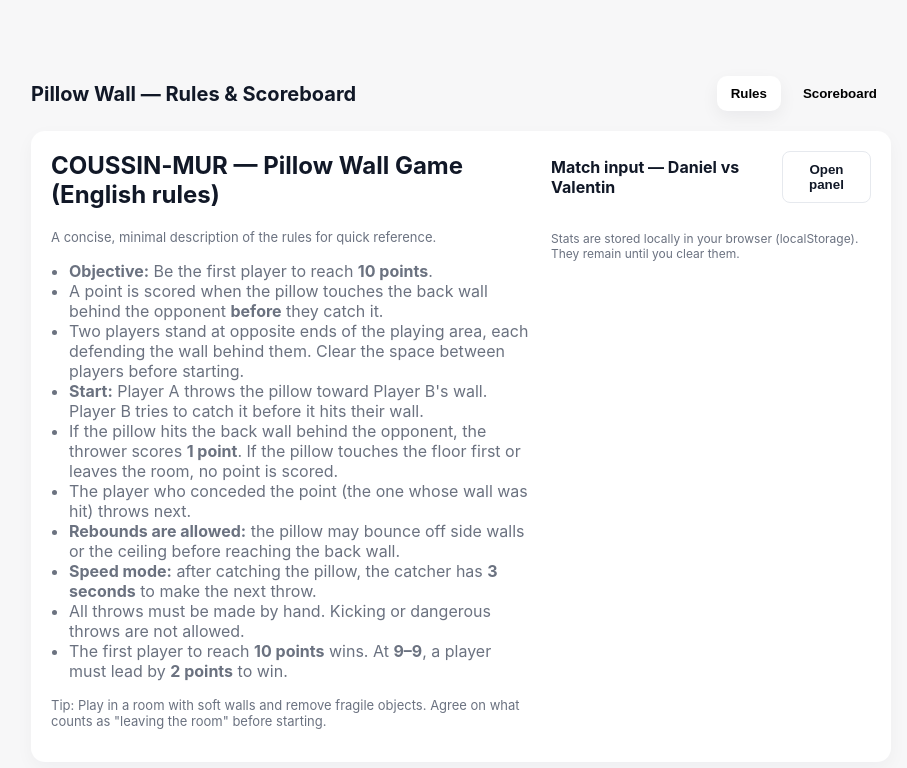
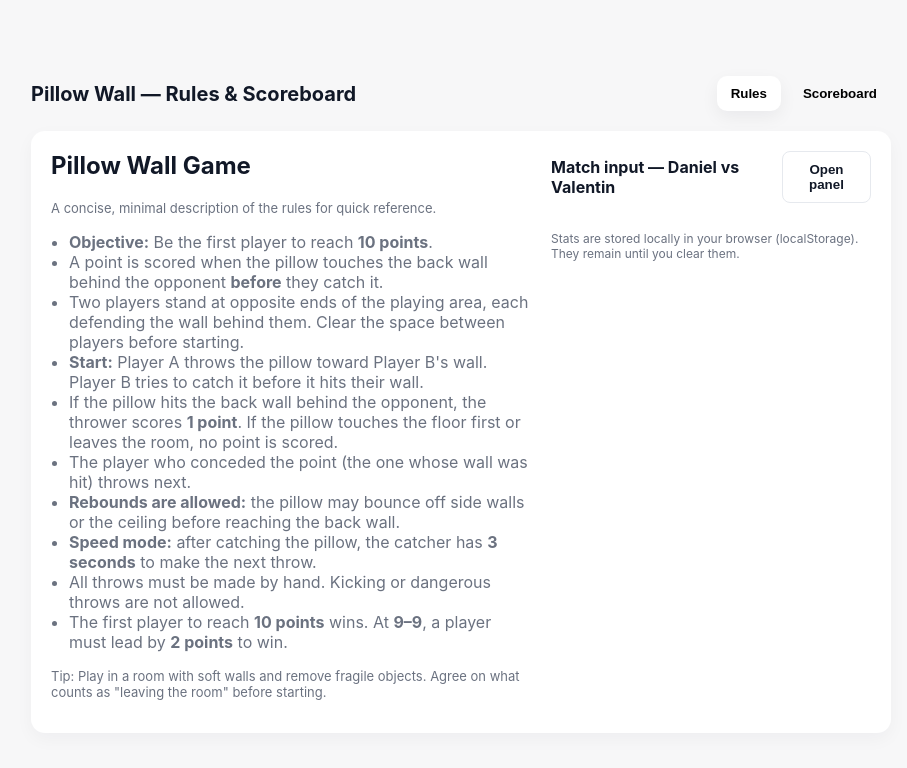
Before and after one commit to MeryValentin/Pillow_Game, a plain HTML site: page index.html in a window 1280 px wide. Shown: the whole page, without its empty margins (179-1086 px from the left). Drawn offline with Linux system fonts and the light colour scheme.

Commit message:
Update index.html

```diff
--- a/index.html
+++ b/index.html
@@ -46,7 +46,7 @@
     </header><main>
   <div class="cols">
     <section id="rules" class="rules" tabindex="0">
-      <h2>COUSSIN‑MUR — Pillow Wall Game (English rules)</h2>
+      <h2>Pillow Wall Game</h2>
       <p class="muted">A concise, minimal description of the rules for quick reference.</p>
 
       <ul>
```
